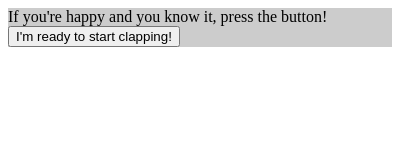
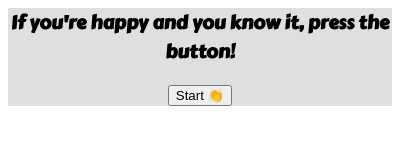
Before and after one commit to hola-soy-milk/clappy-mic, an Electron app: page app/index.html in a window 400 px wide. Drawn offline with Linux system fonts and the light colour scheme.

Commit message:
Minor styling improvements

```diff
--- a/app/index.html
+++ b/app/index.html
@@ -1,7 +1,7 @@
-<div style="background-color: #ccc;"
-<h3>If you're happy and you know it, press the button!</h3>
-<div id="label-container"></div>
-<button id="btn" type="button" onclick="init()">I'm ready to start clapping!</button>
+<link href="https://fonts.googleapis.com/css2?family=Carter+One&display=swap" rel="stylesheet">
+<div style="text-align: center; background-color: #cccccc9f">
+  <h3 style="font-family: 'Carter One', cursive;">If you're happy and you know it, press the button!</h3>
+  <button id="btn" type="button" onclick="init()">Start 👏</button>
 </div>
 <script src="https://cdn.jsdelivr.net/npm/@tensorflow/tfjs@1.3.1/dist/tf.min.js"></script>
 <script src="https://cdn.jsdelivr.net/npm/@tensorflow-models/speech-commands@0.4.0/dist/speech-commands.min.js"></script>
```
